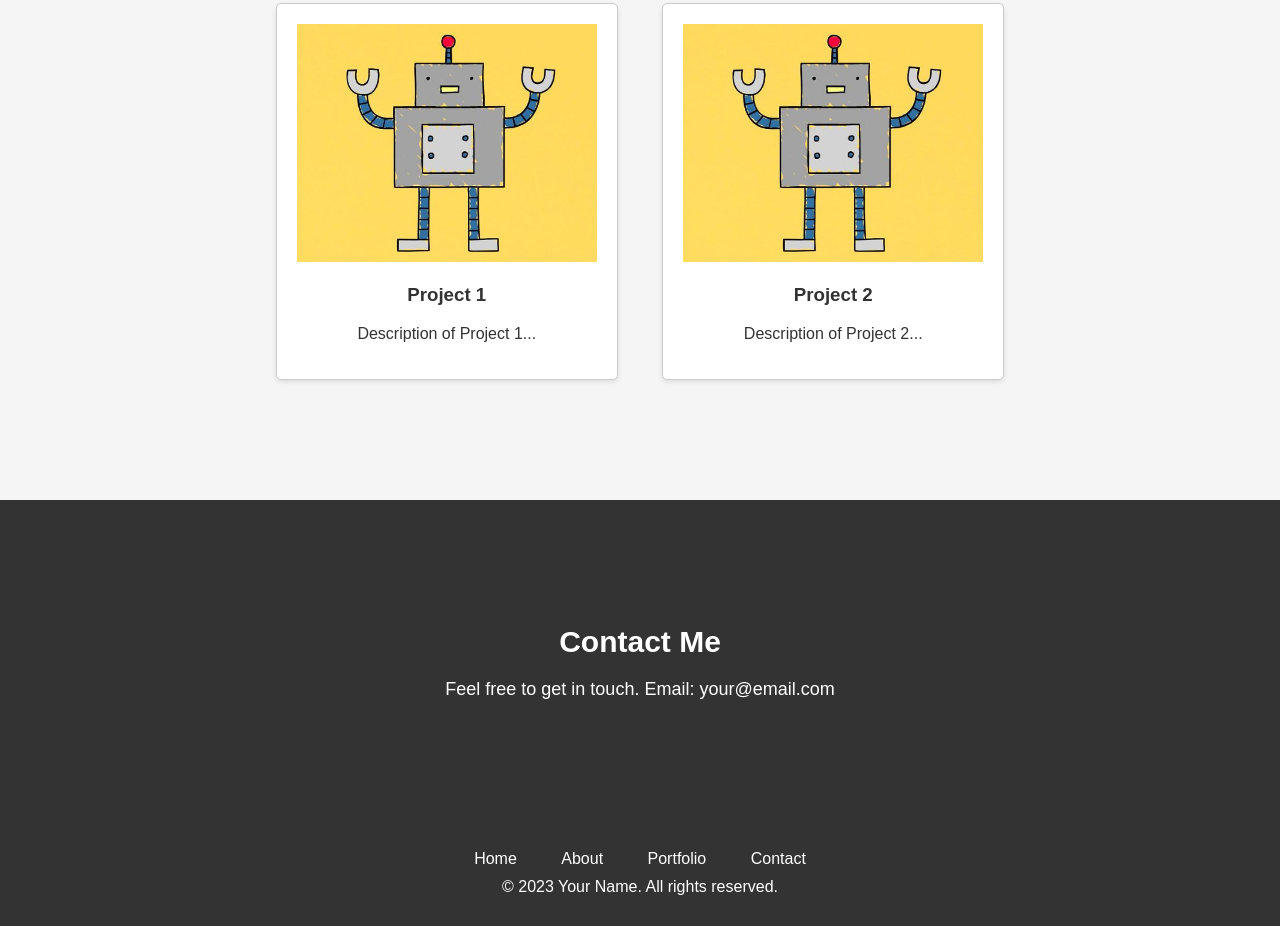
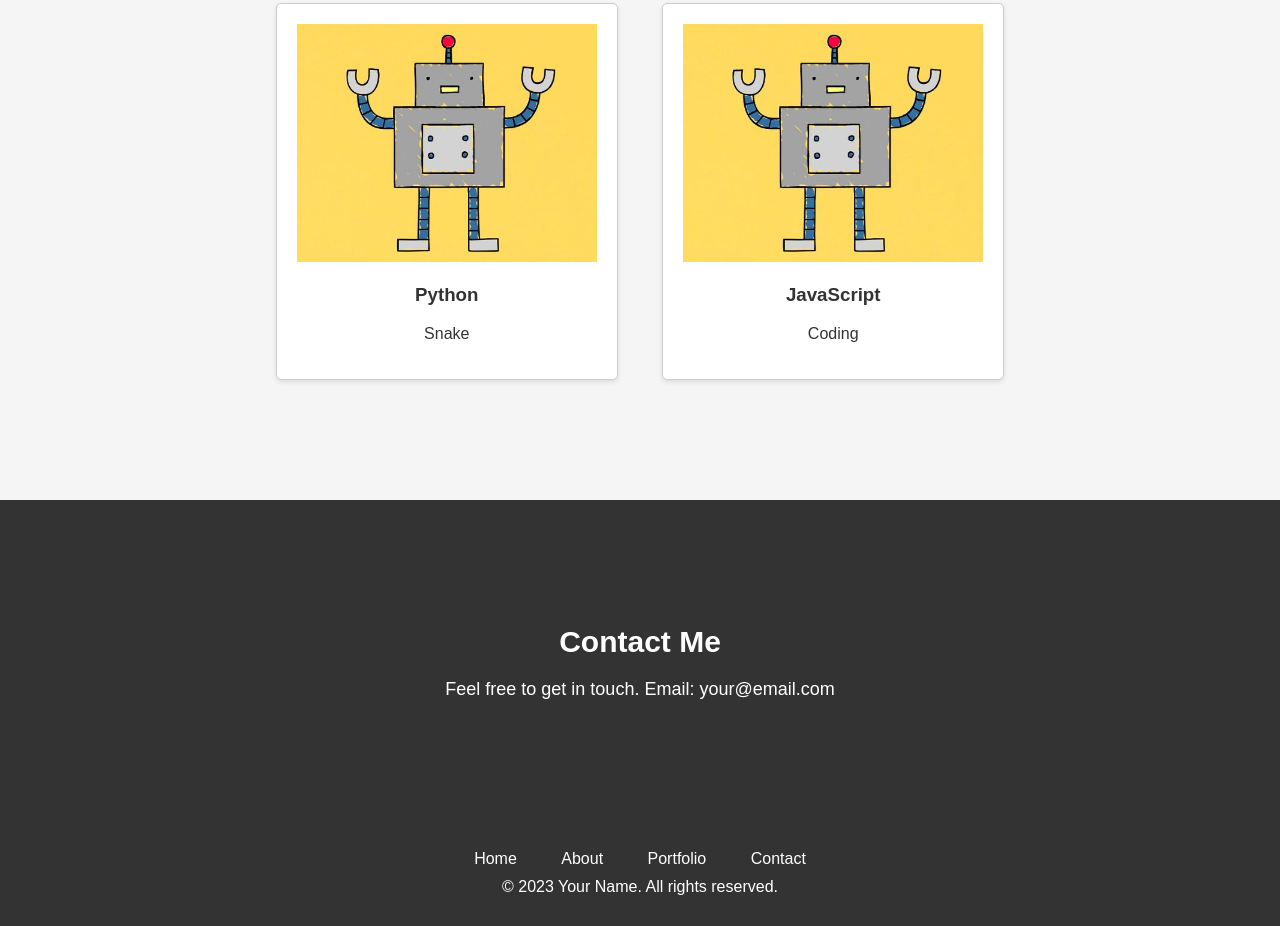
Before and after one commit to Lauriinz/portfolio, a plain HTML site: page index.html in a window 1280 px wide. Shown: the part 913-1839 px from the top of the page. Drawn offline with Linux system fonts and the light colour scheme.

Commit message:
modify project descriptions

```diff
--- a/index.html
+++ b/index.html
@@ -33,13 +33,13 @@
         <h2>Portfolio</h2>
         <div class="portfolio-item">
             <img src="img/img1.jpg" alt="Project 1">
-            <h3>Project 1</h3>
-            <p>Description of Project 1...</p>
+            <h3>Python</h3>
+            <p>Snake</p>
         </div>
         <div class="portfolio-item">
             <img src="img/img1.jpg" alt="Project 2">
-            <h3>Project 2</h3>
-            <p>Description of Project 2...</p>
+            <h3>JavaScript</h3>
+            <p>Coding</p>
         </div>
         <!-- Add more portfolio items as needed -->
     </section>
```
